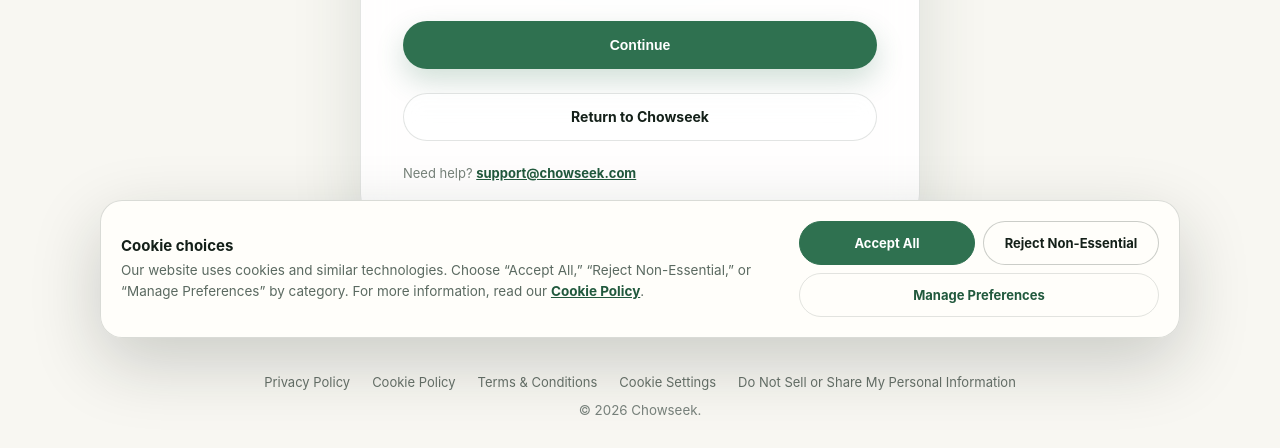
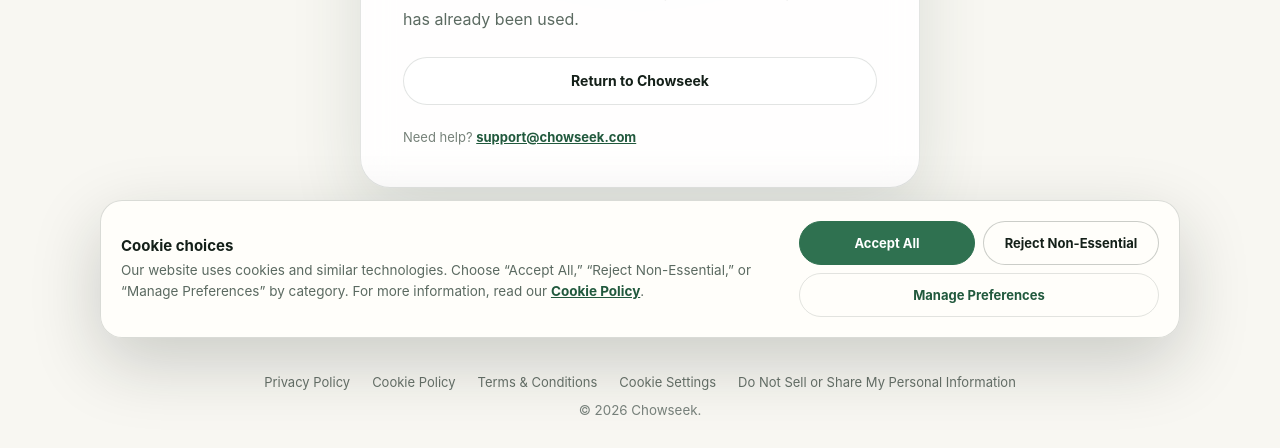
Before and after one commit to goldencloudinnovations/chowseek.com, a website with bundled scripts: page account-deletion/index.html in a window 1280 px wide. Shown: the part 444-892 px from the top of the page. Built offline with nearby package versions, Linux system fonts and the light colour scheme; files whose address does not match are found by name.

Commit message:
Fixed bug with buttons

```diff
--- a/account-deletion/index.html
+++ b/account-deletion/index.html
@@ -123,7 +123,7 @@
 
       <a
         class="button button-secondary account-action-app"
-        href="#"
+        href="/"
         data-action-app
         hidden
       >
--- a/src/account-deletion.ts
+++ b/src/account-deletion.ts
@@ -236,10 +236,19 @@ function showInvalid(): void {
 
   if (warning) {
     warning.hidden = true;
+    warning.textContent = '';
   }
 
   if (submit) {
     submit.hidden = true;
+    submit.disabled = false;
+  }
+
+  if (appLink) {
+    appLink.href = '/';
+    appLink.textContent =
+      'Return to Chowseek';
+    appLink.hidden = false;
   }
 }
 
--- a/src/styles.css
+++ b/src/styles.css
@@ -14,6 +14,7 @@
 }
 
 * { box-sizing: border-box; }
+[hidden] { display: none !important; }
 html { scroll-behavior: smooth; }
 body {
   margin: 0;
```
